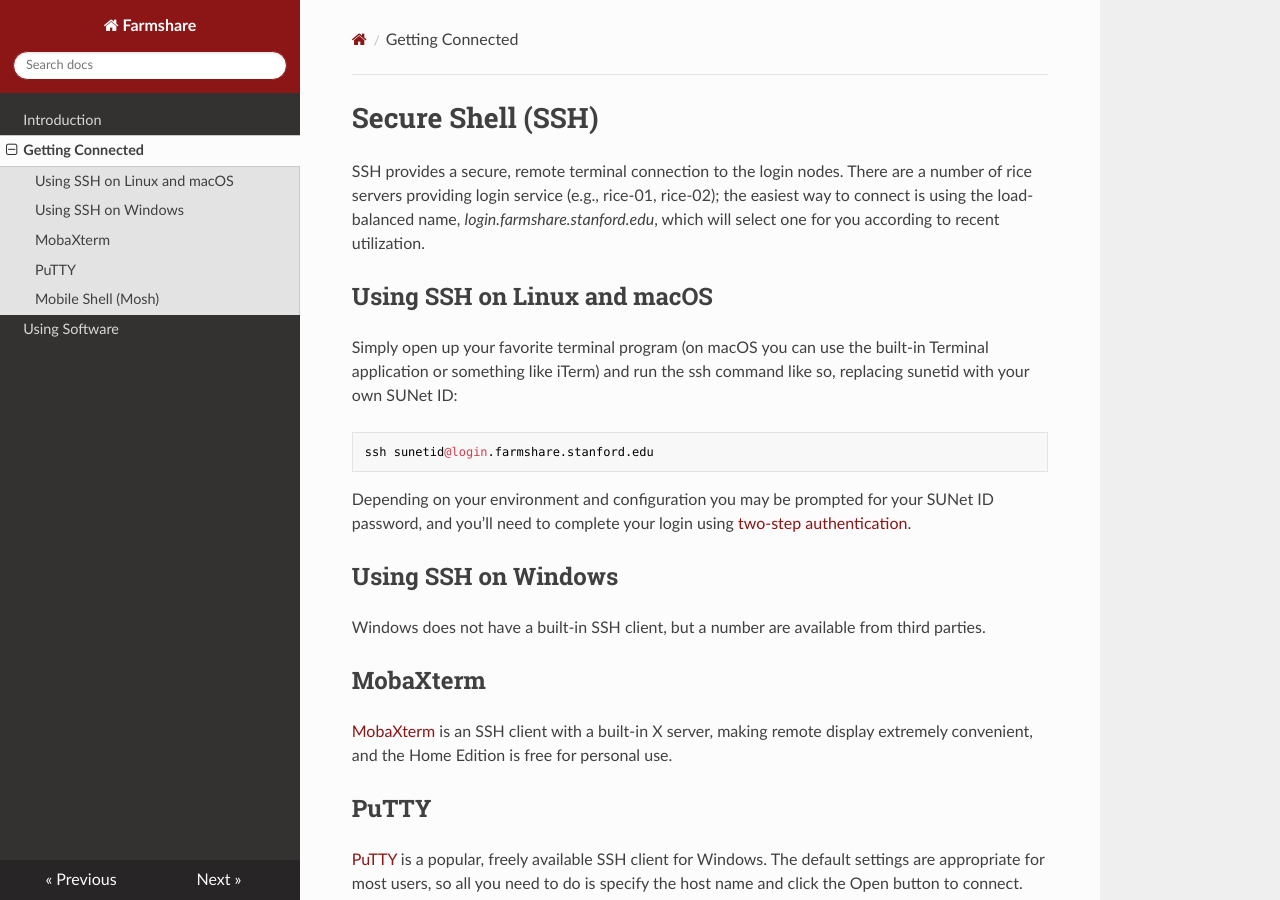
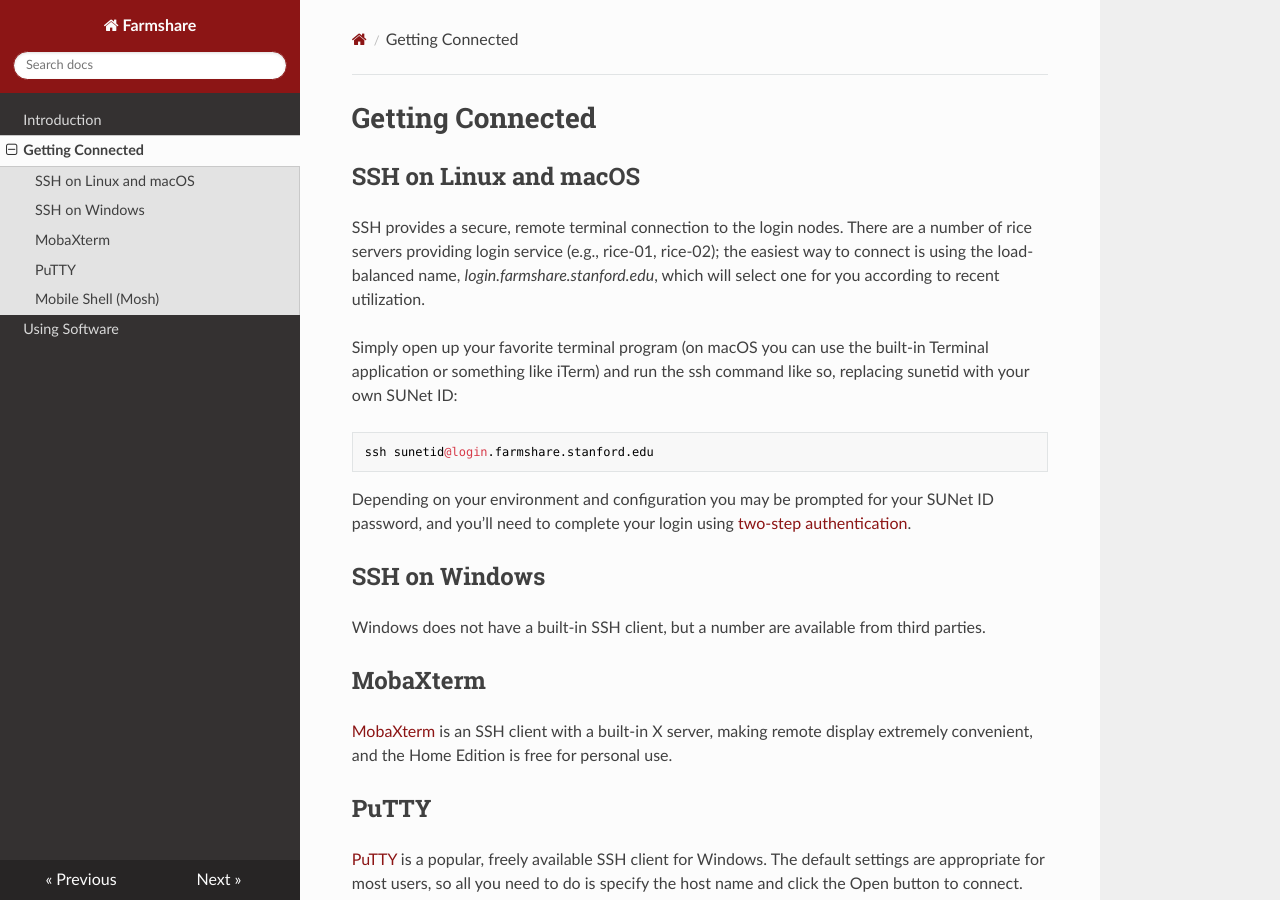
Before and after one commit to stanford-rc/farmshare-docs, an MkDocs documentation site: the page built from docs/connected.md, in a window 1280 px wide and 900 px high. Built offline with MkDocs 1.6.1, drawn with Linux system fonts in a browser that asks for light colours; nearby versions of some CDN libraries.

Commit message:
Update connected.md

```diff
--- a/docs/connected.md
+++ b/docs/connected.md
@@ -1,8 +1,9 @@
-# Secure Shell (SSH)
+# Getting Connected
+
+## SSH on Linux and macOS
 
 SSH provides a secure, remote terminal connection to the login nodes. There are a number of rice servers providing login service (e.g., rice-01, rice-02); the easiest way to connect is using the load-balanced name, *login.farmshare.stanford.edu*, which will select one for you according to recent utilization.
 
-## Using SSH on Linux and macOS
 
 Simply open up your favorite terminal program (on macOS you can use the built-in Terminal application or something like iTerm) and run the ssh command like so, replacing sunetid with your own SUNet ID:
 
@@ -12,7 +13,7 @@ ssh sunetid@login.farmshare.stanford.edu
 
 Depending on your environment and configuration you may be prompted for your SUNet ID password, and you'll need to complete your login using [two-step authentication](https://uit.stanford.edu/service/webauth/twostep).
 
-## Using SSH on Windows
+## SSH on Windows
 
 Windows does not have a built-in SSH client, but a number are available from third parties.
 
```
